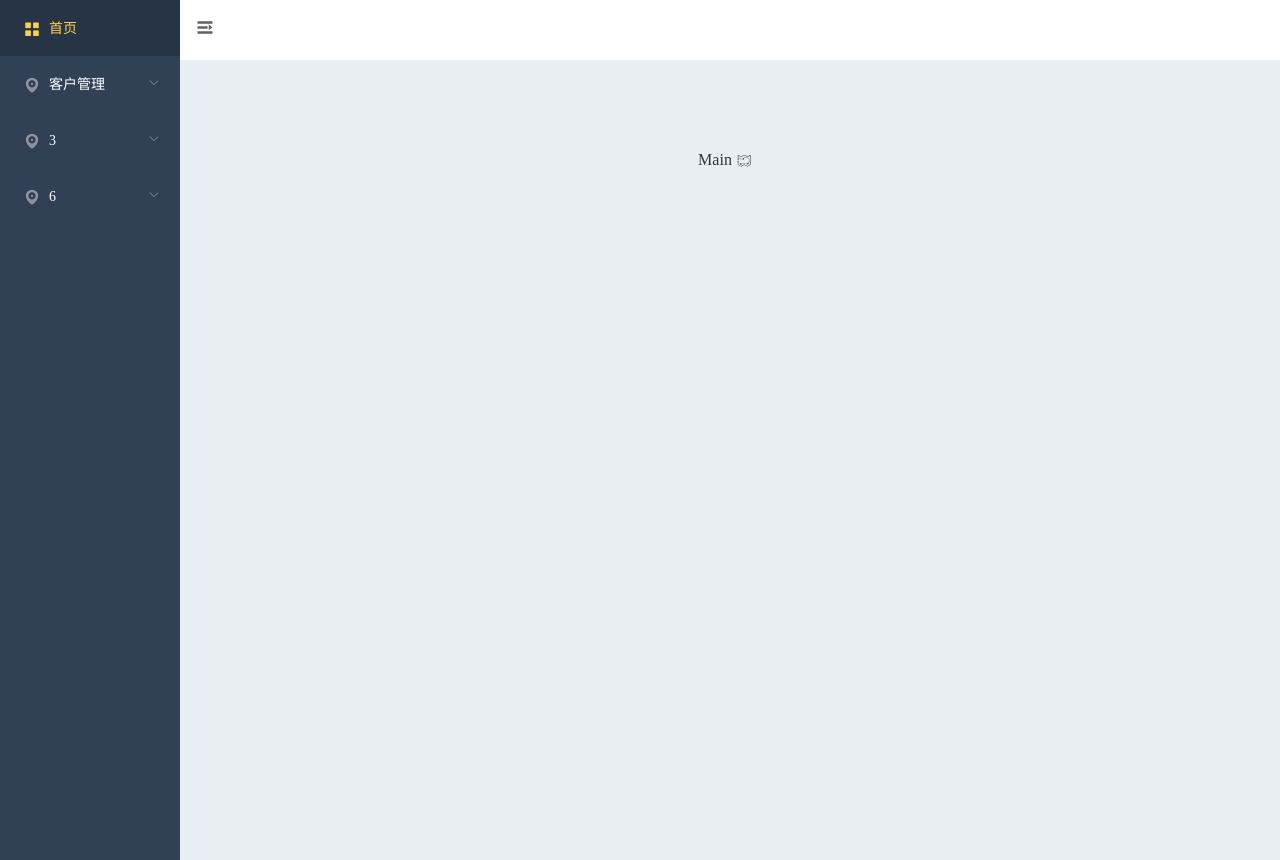
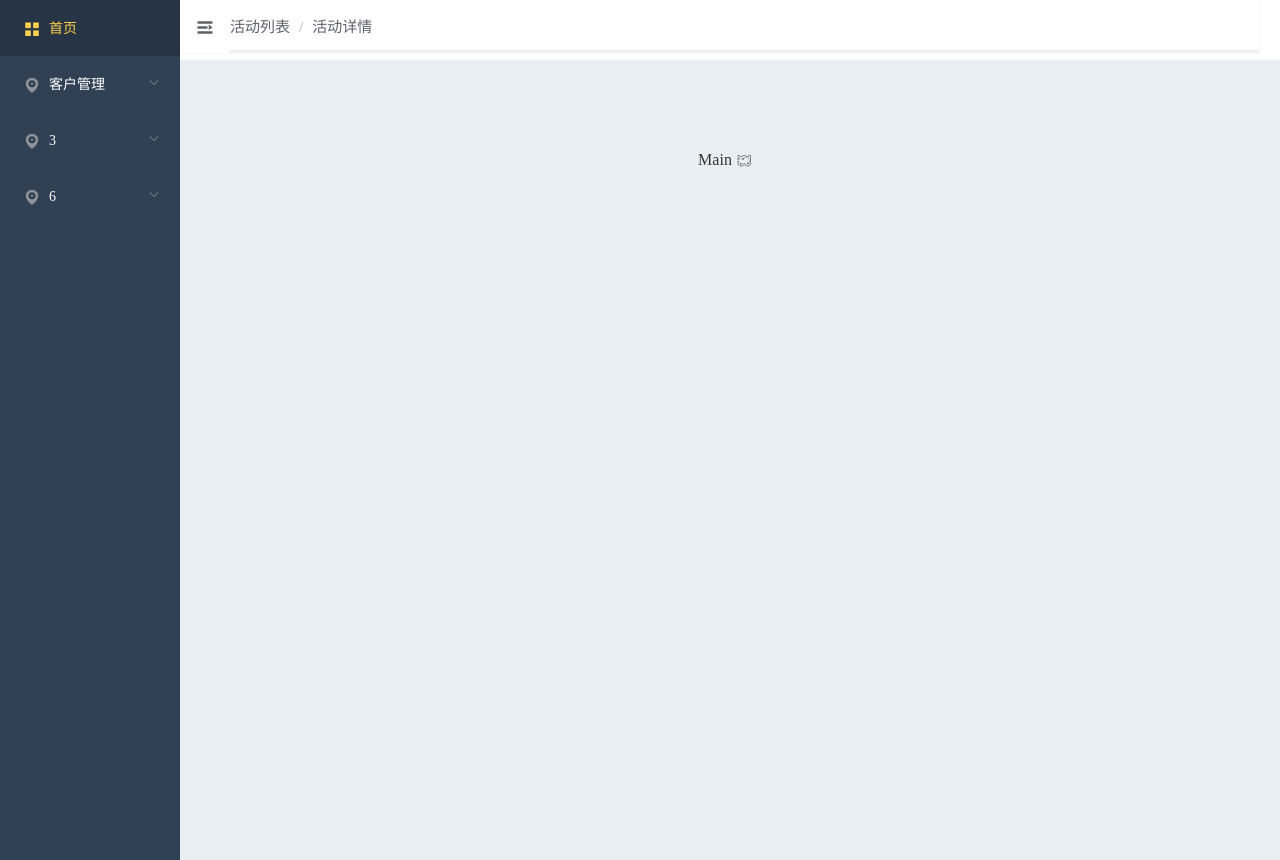
Before and after one commit to RoronuaHong/vue2, a Vue app in the folder v2-management/: page / in a window 1280 px wide. Built offline with nearby package versions, Linux system fonts and the light colour scheme.

Commit message:
completed CrumbComponent

```diff
--- /dev/null
+++ b/v2-management/src/components/CrumbComponent.vue
@@ -0,0 +1,43 @@
+<template>
+  <div class="crumb-container">
+    <el-breadcrumb separator="/">
+      <!-- <el-breadcrumb-item :to="{ path: '/' }">首页</el-breadcrumb-item>
+      <el-breadcrumb-item><a href="/">活动管理</a></el-breadcrumb-item> -->
+      <el-breadcrumb-item>活动列表</el-breadcrumb-item>
+      <el-breadcrumb-item>活动详情</el-breadcrumb-item>
+      <el-breadcrumb-item v-for="item in titles" :key="item">{{ item }}</el-breadcrumb-item>
+    </el-breadcrumb>
+  </div>
+</template>
+
+<script>
+export default {
+  name: 'CrumbComponent',
+
+  data () {
+    return {
+      titles: []
+    }
+  },
+
+  watch: {
+    $route: {
+      immediate: true, // 立即监听
+      handler (val, oldVal) {
+        this.titles = this.$route.meta.titles
+      }
+    }
+  },
+
+  methods: {
+
+  }
+}
+</script>
+
+<style lang="scss" scoped>
+  .crumb-container .el-breadcrumb {
+    line-height: 55px;
+    font-size: 15px;
+  }
+</style>
--- a/v2-management/src/plugins/element.js
+++ b/v2-management/src/plugins/element.js
@@ -1,6 +1,6 @@
 import Vue from 'vue'
 import {
-  Menu, MenuItem, Submenu,
+  Menu, MenuItem, Submenu, Breadcrumb, BreadcrumbItem,
   Button, Input, Form, FormItem, Message, Aside,
   Container, Main, Header, Footer, MenuItemGroup
 } from 'element-ui'
@@ -20,3 +20,5 @@ Vue.use(Menu)
 Vue.use(MenuItem)
 Vue.use(Submenu)
 Vue.use(MenuItemGroup)
+Vue.use(Breadcrumb)
+Vue.use(BreadcrumbItem)
--- a/v2-management/src/router/index.ts
+++ b/v2-management/src/router/index.ts
@@ -108,19 +108,23 @@ router.beforeEach(async (to, from, next) => {
       // 生成动态路由数据
       let newChildrenRouter = [{
         path: '/',
+        meta: { title: ['首页'] },
         component: () => import(/* webpackChunkName: "layout" */ '../views/layouts/ElMainLayout.vue')
       }]
 
       res.data.forEach(item => {
-        const ret = item.children.map(cItem => {
+        const rets = item.children.map(cItem => {
           return {
             path: item.path + '/' + cItem.path,
-            component: () => import(`../views//${item.path}/${cItem.name}.vue`)
+            component: () => import(`../views//${item.path}/${cItem.name}.vue`),
+            meta: {
+              titles: [item.meta.title, cItem.meta.title]
+            }
           }
         })
+
+        newChildrenRouter = [...newChildrenRouter, ...rets]
       })
-
-      newChildrenRouter = [...newChildrenRouter, ...ret]
 
       // 添加到路由中的children里:
       // router.addRoute(父路由, 子路由)
--- a/v2-management/src/views/layouts/ElMainLayout.vue
+++ b/v2-management/src/views/layouts/ElMainLayout.vue
@@ -39,6 +39,8 @@
       </el-aside>
       <el-container>
         <el-header>
+          <div class="header-top">
+            <div class="header-fl">
               <el-button
                 icon="el-icon-s-unfold"
                 v-if="!isCollapse"
@@ -49,6 +51,17 @@
                 v-if="isCollapse"
                 @click="toggleShow()"
               ></el-button>
+            </div>
+            <div class="header-fl">
+              <CrumbComponent></CrumbComponent>
+            </div>
+            <div class="header-fr">
+
+            </div>
+          </div>
+          <div class="header-bottom">
+
+          </div>
         </el-header>
         <el-main>
           Main
@@ -61,9 +74,14 @@
 
 <script>
 import { mapMutations, mapState } from 'vuex'
+import CrumbComponent from '@/components/CrumbComponent'
 
 export default {
   name: 'ElMainLayout',
+
+  components: {
+    CrumbComponent
+  },
 
   data () {
     return {
@@ -150,4 +168,11 @@ body > .el-container {
   .isCollapse .el-submenu__title span, ::v-deep .el-menu--collapse .el-submenu__title .el-submenu__icon-arrow {
     display: none;
   }
+  .header-top {
+    height: 50px;
+    box-shadow: 0px 3px 3px #eee;
+    .header-fl {
+      float: left;
+    }
+  }
 </style>
--- a/v2-management/src/views/login/LoginView.vue
+++ b/v2-management/src/views/login/LoginView.vue
@@ -24,6 +24,7 @@
 <script>
 import { getCaptchaCodeApi, loginApi } from '@/request/api'
 import { validateUsername } from '@/utils/validate'
+import { mapMutations } from 'vuex'
 
 export default {
   name: 'Vue2LoginView',
@@ -68,9 +69,13 @@ export default {
 
   created () {
     this.getCaptchacode()
+
+    // 清除menuData的数据
+    this.handleMenuData([])
   },
 
   methods: {
+    ...mapMutations('userMenuData', ['handleMenuData']),
     async getCaptchacode () {
       try {
         const res = await getCaptchaCodeApi()
```
Lines whose indentation alone changed are shown as unchanged.
